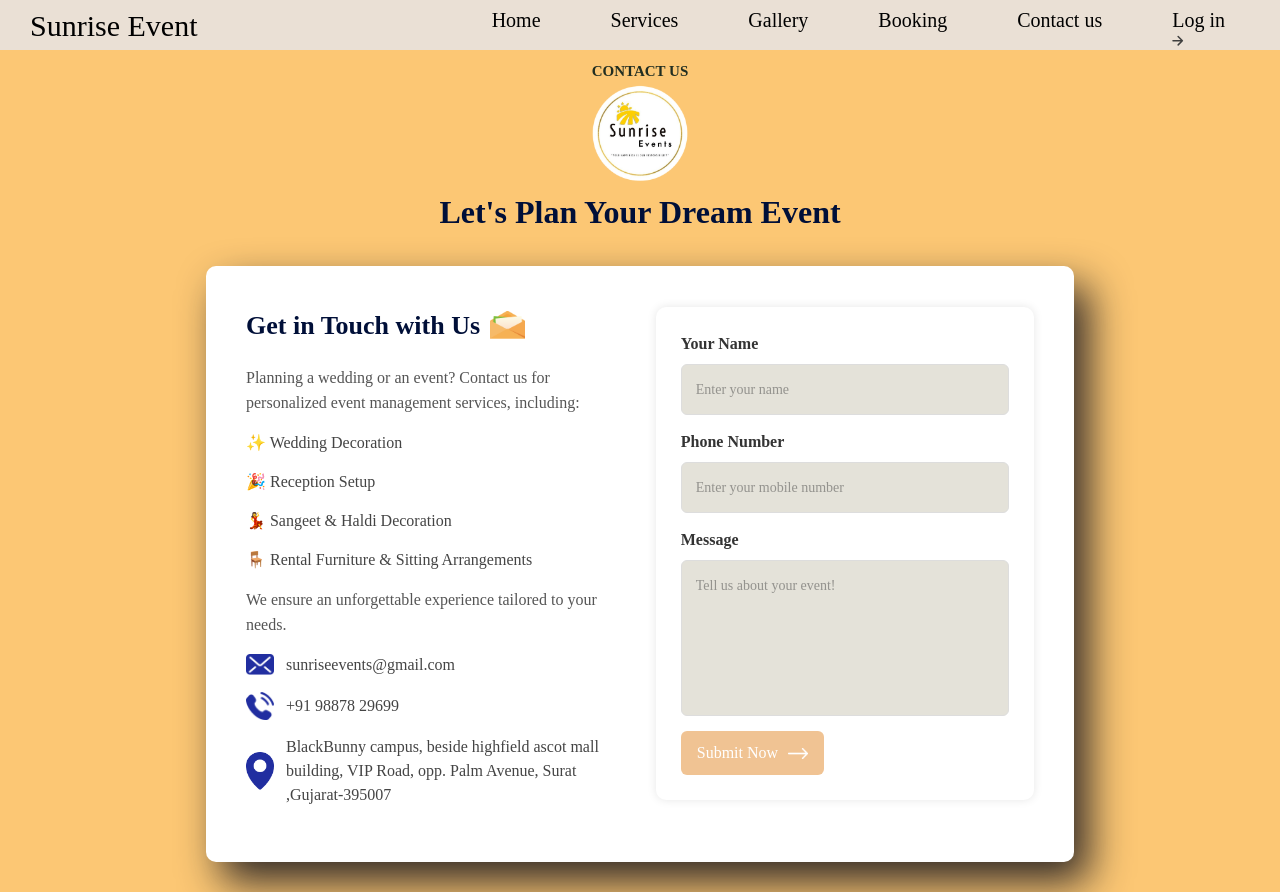
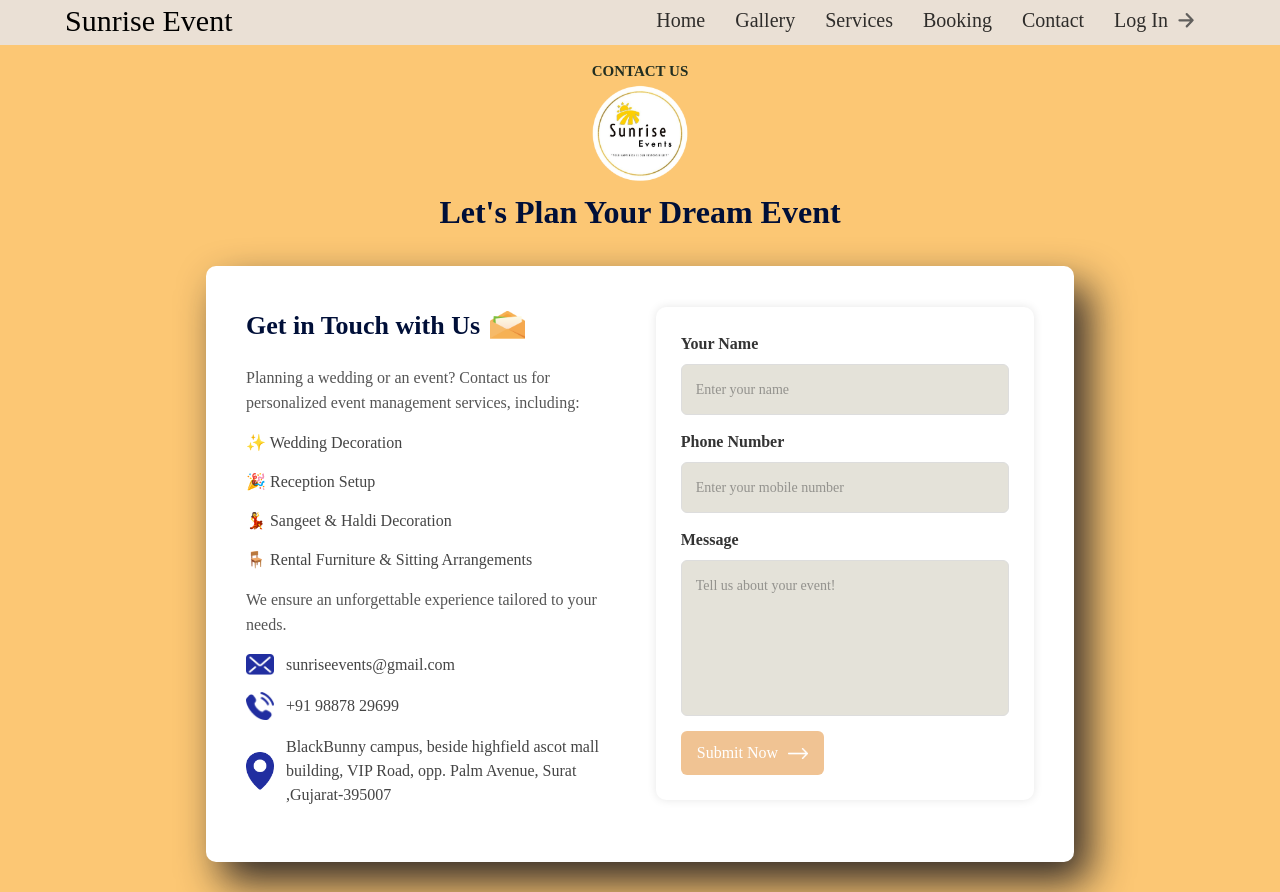
Before and after one commit to YADAVSOMURAMYAS/Sunrise_Event, a React (Vite) app in the folder frontend/sunrise-event-app/: page /contact in a window 1280 px wide. Built offline with nearby package versions, Linux system fonts and the light colour scheme.

Commit message:
prototype

```diff
--- a/frontend/sunrise-event-app/src/components/Navbar/Navbar.css
+++ b/frontend/sunrise-event-app/src/components/Navbar/Navbar.css
@@ -1,54 +1,48 @@
 @import "tailwindcss";
-nav{
-    width: 100%;
-    background: rgb(234,224,213);
-    color: #fff;
-    padding-left: 10px;
-    padding-right: 10px;
+.navbox {
+    display: flex;
+    justify-content: end;
+    align-items: center;
+    background-color: rgb(234,224,213);
+    backdrop-filter: blur(20px);
+    -webkit-backdrop-filter: blur(20px);
     position: fixed;
     top: 0;
     left: 0;
-    display: flex;
-    align-items: center;
-    justify-content: space-between;
-    z-index: 10;
-    height: 50px;
-    backdrop-filter: blur(100px);
+    right: 0;
+    z-index: 2;
+    padding:10px;
+    padding-right: 70px;
 
-}
+  }
 
+  .navbox a {
+    margin: 0 15px;
+    text-decoration: none;
+    font-size: 20px;
+    margin-bottom: 5px;
+    font-weight: 450;
+    opacity: 80%;
 
-.brand{
-    display: flex;
-    align-items: center;
-    justify-content: space-between;
+  }
 
-}
-.brand h2{
+  .navbox .active {
+    color: #3498DB;
+  }
 
-    padding-left: 20px;
+  .login{
+    display: grid;
+    grid-template-columns: auto auto;
+    gap: 10px;
+
+  }
+
+ .brand{
+    position: absolute;
+    left: 50px;
+    margin: 0 15px;
+    text-decoration: none;
     font-size: 30px;
-    color: black;
-}
-.login{
-display: inline-block;
-    margin-right: 20px;
-}
-nav ul li {
-    list-style: none;
-    display: inline-block;
-    margin: 5px 20px;
-    font-size: 20px;
-    color: black;
-    padding: 15px;
-}
-.nav-links{
-    padding-right: 10px;
-}
-.dark-nav{
-    background: #212ea0;
-    transition: 0.5s;
-}
-.menu-icon{
-    display: none;
-}
+    margin-bottom: 5px;
+    font-weight: 500;
+ }
--- a/frontend/sunrise-event-app/src/components/Navbar/Navbar.jsx
+++ b/frontend/sunrise-event-app/src/components/Navbar/Navbar.jsx
@@ -5,20 +5,20 @@ import arrow_icon from "../../assets/arrow_icon.svg"
 
 function Navbar() {
   return (
-    <nav className="navbar">
-      <div className="brand ">
-        <h2>Sunrise Event</h2>
+    <div className="container">
+      <div className="navbox">
+      <div className="brand " >
+        Sunrise Event
       </div>
+        <a href="/" className="home">Home</a>
+        <a href="/about">Gallery</a>
+        <a href="/services">Services</a>
+        <a href="/booking">Booking</a>
+        <a href="/contact">Contact</a>
+        <a href="/login" ><div className="login">Log In<img src={arrow_icon} alt="" style={{ paddingTop: "2px" ,width:"17px"}}/></div></a>
 
-      <ul className="nav-links ">
-        <li><Link to="/">Home</Link></li>
-        <li><Link to="/services">Services</Link></li>
-        <li><Link to="/gallery">Gallery</Link></li>
-        <li><Link to="/booking">Booking</Link></li>
-        <li><Link to="/contact">Contact us</Link></li>
-        <li className="login"><Link to="/login">Log in <img src={arrow_icon} alt="" /></Link></li>
-      </ul>
-    </nav>
+      </div>
+    </div>
   );
 }
 
--- a/frontend/sunrise-event-app/src/pages/Contact/Contact.css
+++ b/frontend/sunrise-event-app/src/pages/Contact/Contact.css
@@ -146,3 +146,6 @@
     padding: 0px;
     display: inline-block;
 }
+.result{
+    color: green !important;
+}
--- a/frontend/sunrise-event-app/src/pages/Contact/Contact.jsx
+++ b/frontend/sunrise-event-app/src/pages/Contact/Contact.jsx
@@ -74,7 +74,7 @@ const Contact = () => {
               Submit Now <img src={white_arrow} alt="Arrow Icon" />
             </button>
           </form>
-          <span>{result}</span>
+          <span className='result'>{result}</span>
         </div>
       </div>
     </div>
```
